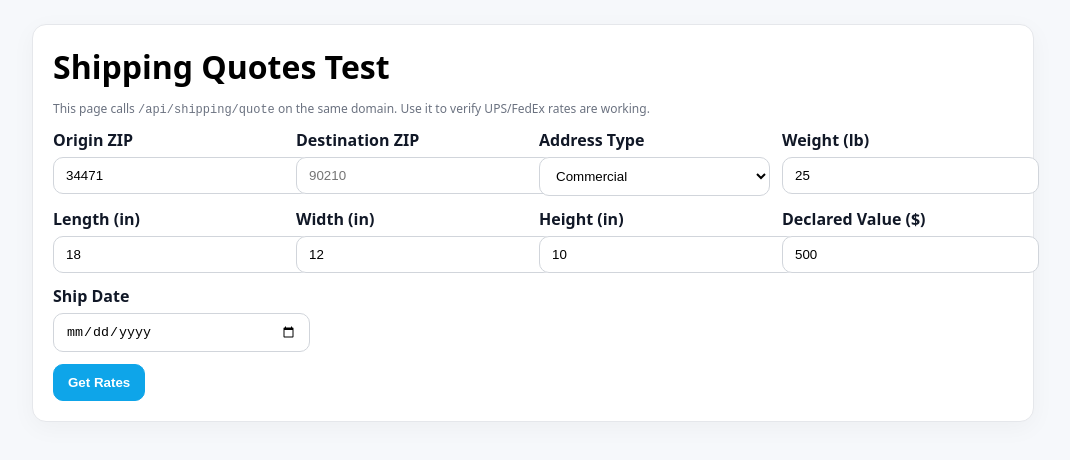
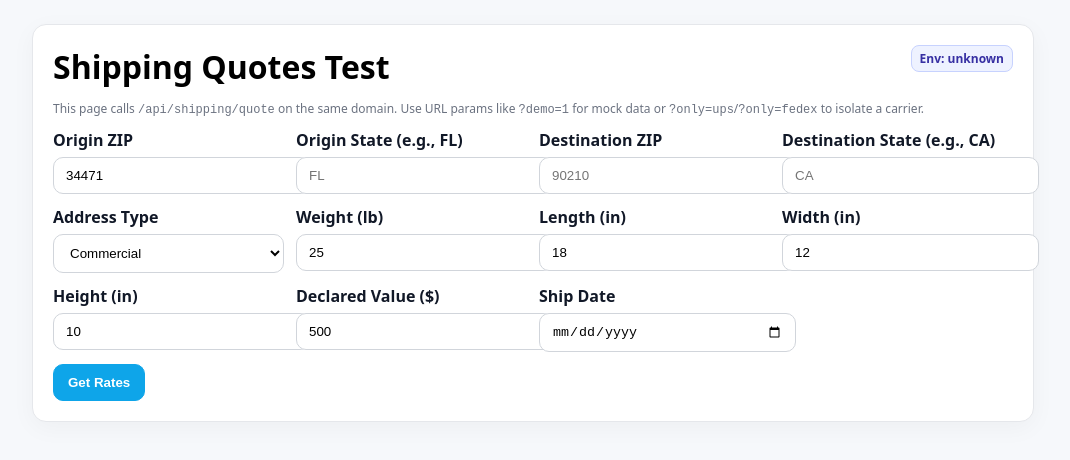
Before and after one commit to timpereira13/shipping-quotes-api, a website: page shipping-quotes-api/index.html in a window 1280 px wide. Shown: the whole page, without its empty margins (107-1177 px from the left). Drawn offline with Linux system fonts and the light colour scheme; no server answers.

Commit message:
Update index.html

```diff
--- a/shipping-quotes-api/index.html
+++ b/shipping-quotes-api/index.html
@@ -19,12 +19,16 @@
     th, td { text-align:left; padding:10px; border-bottom:1px solid #e5e7eb; }
     .note { color:#6b7280; font-size:12px; }
     .error { color:#b91c1c; background:#fee2e2; border:1px solid #fecaca; padding:10px; border-radius:10px; margin-top:10px; display:none; }
+    .env { float:right; font-size:12px; background:#eef2ff; border:1px solid #c7d2fe; color:#3730a3; padding:4px 8px; border-radius:8px; }
   </style>
 </head>
 <body>
   <div class="card">
-    <h1>Shipping Quotes Test</h1>
-    <p class="note">This page calls <code>/api/shipping/quote</code> on the same domain. Use it to verify UPS/FedEx rates are working.</p>
+    <h1>Shipping Quotes Test <span class="env" id="envBadge">Env: unknown</span></h1>
+    <p class="note">
+      This page calls <code>/api/shipping/quote</code> on the same domain.
+      Use URL params like <code>?demo=1</code> for mock data or <code>?only=ups</code>/<code>?only=fedex</code> to isolate a carrier.
+    </p>
 
     <div class="row">
       <div class="field small">
@@ -32,8 +36,16 @@
         <input id="originZip" placeholder="34471" value="34471" />
       </div>
       <div class="field small">
+        <label>Origin State (e.g., FL)</label>
+        <input id="originState" placeholder="FL" />
+      </div>
+      <div class="field small">
         <label>Destination ZIP</label>
         <input id="destZip" placeholder="90210" />
+      </div>
+      <div class="field small">
+        <label>Destination State (e.g., CA)</label>
+        <input id="destState" placeholder="CA" />
       </div>
       <div class="field small">
         <label>Address Type</label>
@@ -88,8 +100,20 @@
       <tbody id="resultsBody"></tbody>
     </table>
   </div>
+
 <script>
 const $ = id => document.getElementById(id);
+
+// Set badge from diag
+(async function setEnvBadge(){
+  try {
+    const r = await fetch('/api/shipping/quote?diag=1');
+    const j = await r.json();
+    $('envBadge').textContent = 'Env: ' + (j?.env?.MODE || 'unknown');
+  } catch {
+    $('envBadge').textContent = 'Env: unknown';
+  }
+})();
 
 $('getRates').onclick = async () => {
   $('error').style.display = 'none';
@@ -97,7 +121,9 @@ $('getRates').onclick = async () => {
 
   const payload = {
     origin_zip: $('originZip').value.trim(),
+    origin_state: $('originState').value.trim() || null,
     dest_zip: $('destZip').value.trim(),
+    dest_state: $('destState').value.trim() || null,
     residential: $('residential').value === 'true',
     weight_lb: parseFloat($('weight').value),
     dimensions_in: {
@@ -121,10 +147,10 @@ $('getRates').onclick = async () => {
     const demo = qs.get('demo') === '1';
     const only = qs.get('only'); // "ups" or "fedex"
 
-    const queryParts = [];
-    if (demo) queryParts.push('demo=1');
-    if (only) queryParts.push('only=' + encodeURIComponent(only));
-    const endpoint = '/api/shipping/quote' + (queryParts.length ? '?' + queryParts.join('&') : '');
+    const parts = [];
+    if (demo) parts.push('demo=1');
+    if (only) parts.push('only=' + encodeURIComponent(only));
+    const endpoint = '/api/shipping/quote' + (parts.length ? '?' + parts.join('&') : '');
 
     const r = await fetch(endpoint, {
       method: 'POST',
@@ -134,7 +160,6 @@ $('getRates').onclick = async () => {
 
     const text = await r.text();
     if (!r.ok) {
-      // show raw API error body so we can see which carrier failed
       $('error').textContent = `API error ${r.status}: ${text}`;
       $('error').style.display = 'block';
       $('status').textContent = '';
@@ -165,7 +190,5 @@ $('getRates').onclick = async () => {
   }
 };
 </script>
-
-
 </body>
 </html>
```
